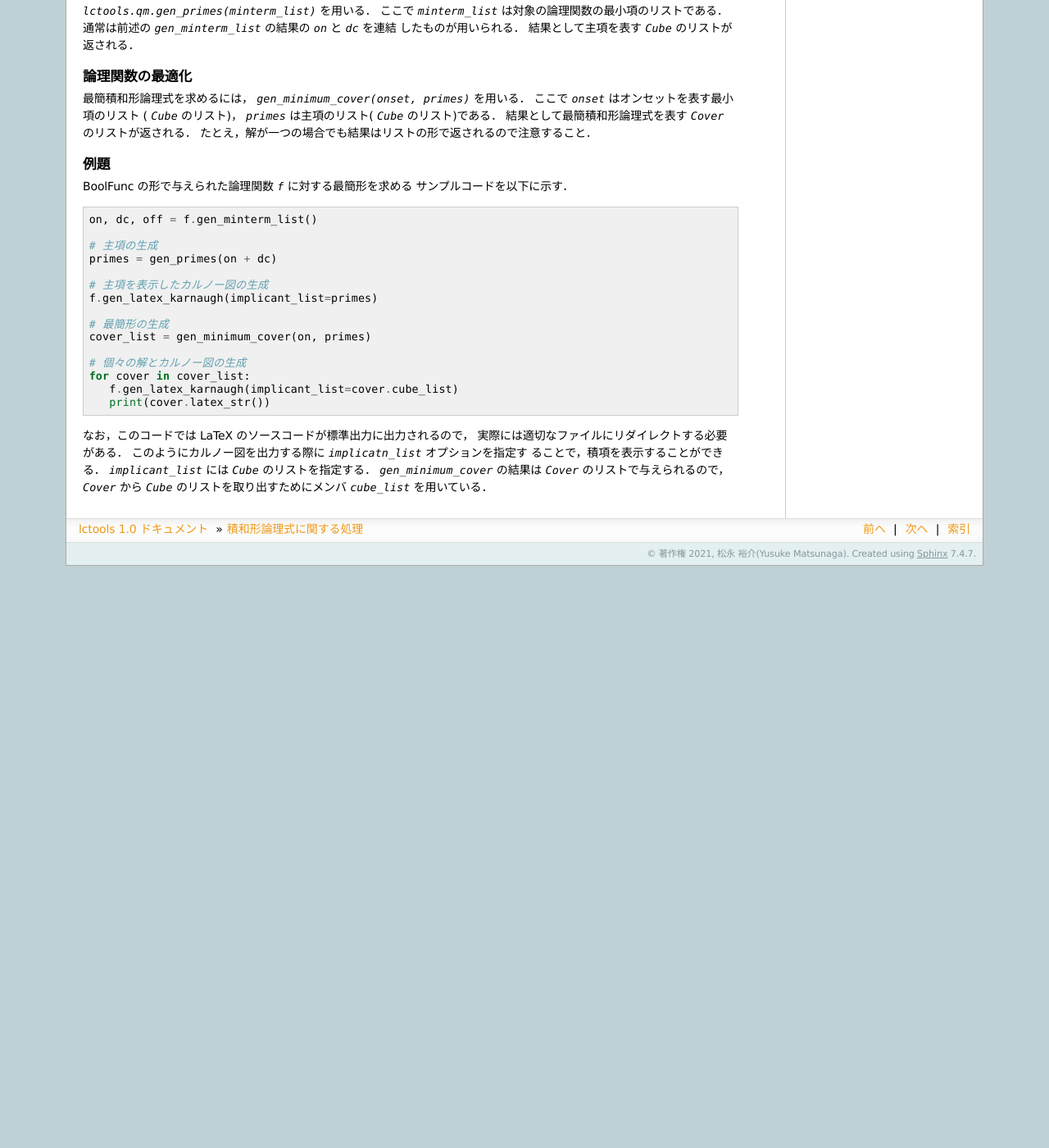
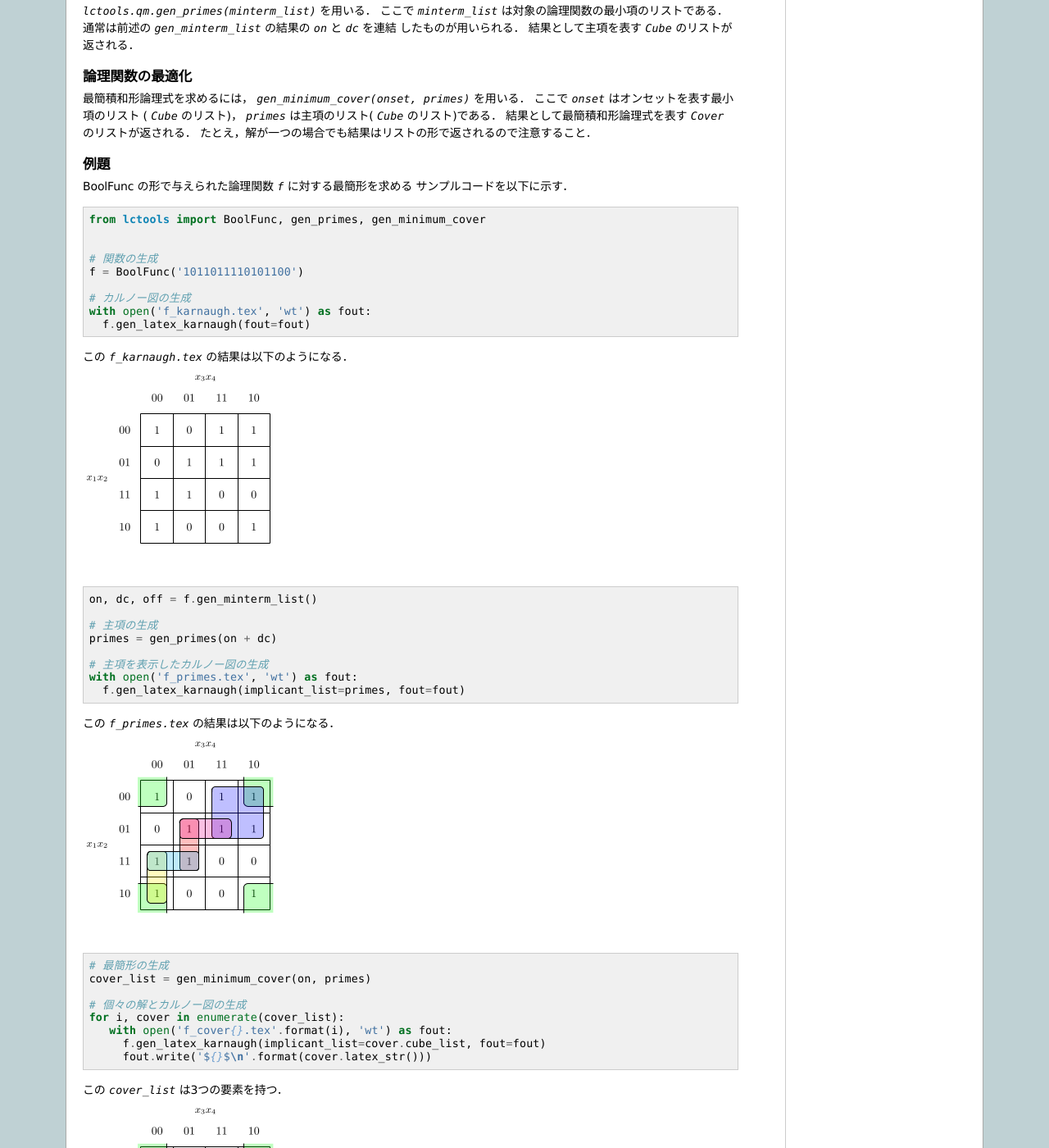
Before and after one commit to yusuke-matsunaga/logictools, a Sphinx documentation site: the page built from docs/sop_tutorial.rst, in a window 1280 px wide and 1400 px high, scrolled down 3719 px. Shown: the whole window at 82% size. Built offline with Sphinx 7.4.7, drawn with Linux system fonts in a browser that asks for light colours; formulas are drawn with MathJax 3; before the commit the page ends 4409 px from its top, so only the background shows below that.

Commit message:
sop_tutorial.rst を更新

```diff
--- a/docs/sop_tutorial.rst
+++ b/docs/sop_tutorial.rst
@@ -321,25 +321,56 @@ BoolFunc の形で与えられた論理関数 `f` に対する最簡形を求め
 
 ::
 
+   from lctools import BoolFunc, gen_primes, gen_minimum_cover
+
+
+   # 関数の生成
+   f = BoolFunc('1011011110101100')
+
+   # カルノー図の生成
+   with open('f_karnaugh.tex', 'wt') as fout:
+     f.gen_latex_karnaugh(fout=fout)
+
+この `f_karnaugh.tex` の結果は以下のようになる．
+
+.. image:: f_karnaugh.png
+
+
+::
+
    on, dc, off = f.gen_minterm_list()
 
    # 主項の生成
    primes = gen_primes(on + dc)
 
    # 主項を表示したカルノー図の生成
-   f.gen_latex_karnaugh(implicant_list=primes)
+   with open('f_primes.tex', 'wt') as fout:
+     f.gen_latex_karnaugh(implicant_list=primes, fout=fout)
+
+この `f_primes.tex` の結果は以下のようになる．
+
+.. image:: f_primes.png
+
+
+::
 
    # 最簡形の生成
    cover_list = gen_minimum_cover(on, primes)
 
    # 個々の解とカルノー図の生成
-   for cover in cover_list:
-      f.gen_latex_karnaugh(implicant_list=cover.cube_list)
-      print(cover.latex_str())
+   for i, cover in enumerate(cover_list):
+      with open('f_cover{}.tex'.format(i), 'wt') as fout:
+        f.gen_latex_karnaugh(implicant_list=cover.cube_list, fout=fout)
+        fout.write('${}$\n'.format(cover.latex_str()))
 
+この `cover_list` は3つの要素を持つ．
 
-なお，このコードでは LaTeX のソースコードが標準出力に出力されるので，
-実際には適切なファイルにリダイレクトする必要がある．
+.. image:: f_cover0.png
+
+.. image:: f_cover1.png
+
+.. image:: f_cover2.png
+
 このようにカルノー図を出力する際に `implicatn_list` オプションを指定す
 ることで，積項を表示することができる．
 `implicant_list` には `Cube` のリストを指定する．
```
Also changed, not shown: docs/f_cover0.png (added), docs/f_cover1.png (added), docs/f_cover2.png (added), docs/f_karnaugh.png (added), docs/f_primes.png (added), 6 other files.
